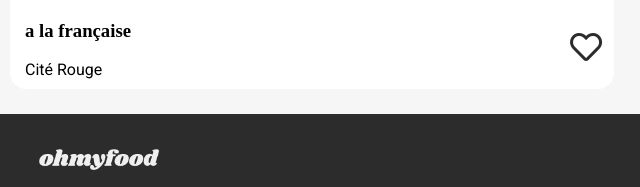
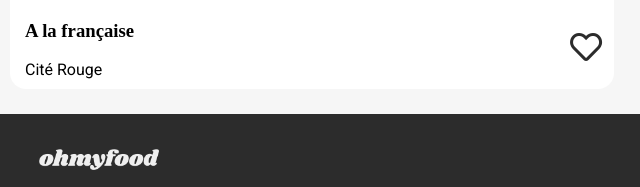
Before and after one commit to alisalli/alisalli_3_20012022, a plain HTML site: page index.html in a window 1280 px wide. Shown: the part 1193-1380 px from the top of the page, 0-640 px from the left. Drawn offline with Linux system fonts and the light colour scheme.

Commit message:
correction

```diff
--- a/index.html
+++ b/index.html
@@ -111,7 +111,7 @@
                         <img src="images/restaurants/toa-heftiba-DQKerTsQwi0-unsplash.jpg" alt="" class="restocard_img">
                         <article class="restocard_art">
                             <div class="restocard_menu">
-                                <h3 class="restocard_name">a la française</h3>
+                                <h3 class="restocard_name">A la française</h3>
                                 <span class="restocard_place">Cité Rouge</span>
                             </div>
                             <div class="restocard_btn mainmenu_button">
```
